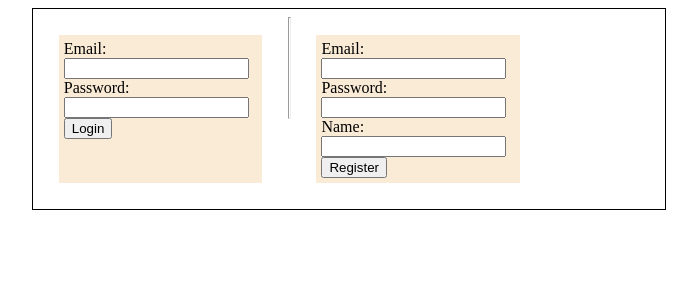
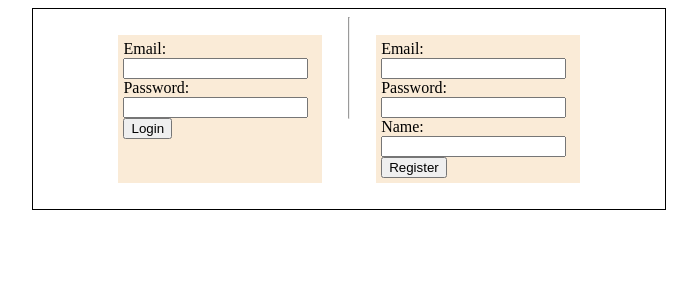
Before and after one commit to Debasree-3031999/Ideotic_Assignment, a React (Vite) app in the folder frontend/Ideotic_Assignment/: page / in a window 1280 px wide. Shown: the top 300 px of the page, without its empty margins (291-988 px from the left). Built offline with nearby package versions, Linux system fonts and the light colour scheme.

Commit message:
added css

```diff
--- a/frontend/Ideotic_Assignment/src/components/LoginDet.jsx
+++ b/frontend/Ideotic_Assignment/src/components/LoginDet.jsx
@@ -58,7 +58,7 @@ export default function LoginDet() {
     return (
         <div>
             <div className={LoginCSS.cont} id="cont">{
-                !ifLogged ? <div style={{display:"flex", justifyContent:"space-between"}}><form onSubmit={login}>
+                !ifLogged ? <div className={LoginCSS.formDiv}><form onSubmit={login}>
                     Email: <input type="email" name="Email" id="email" /><br />
                     Password: <input type="password" name="password" id="pwd" /><br />
                     <input type="submit" value="Login" />
```
